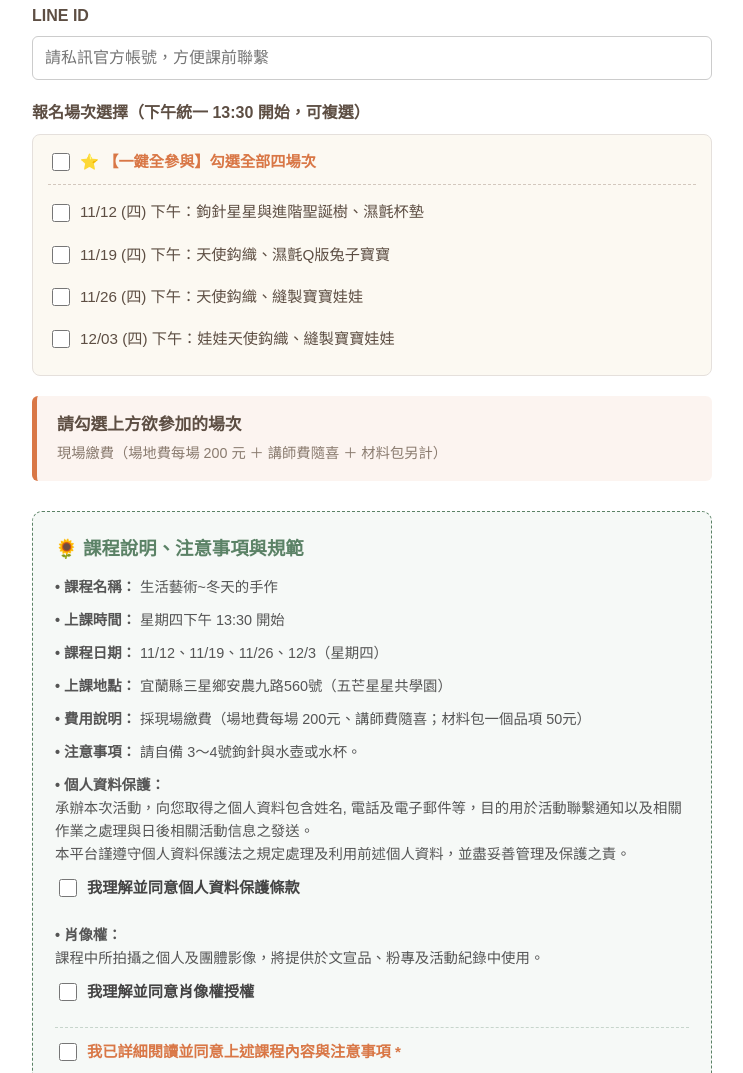
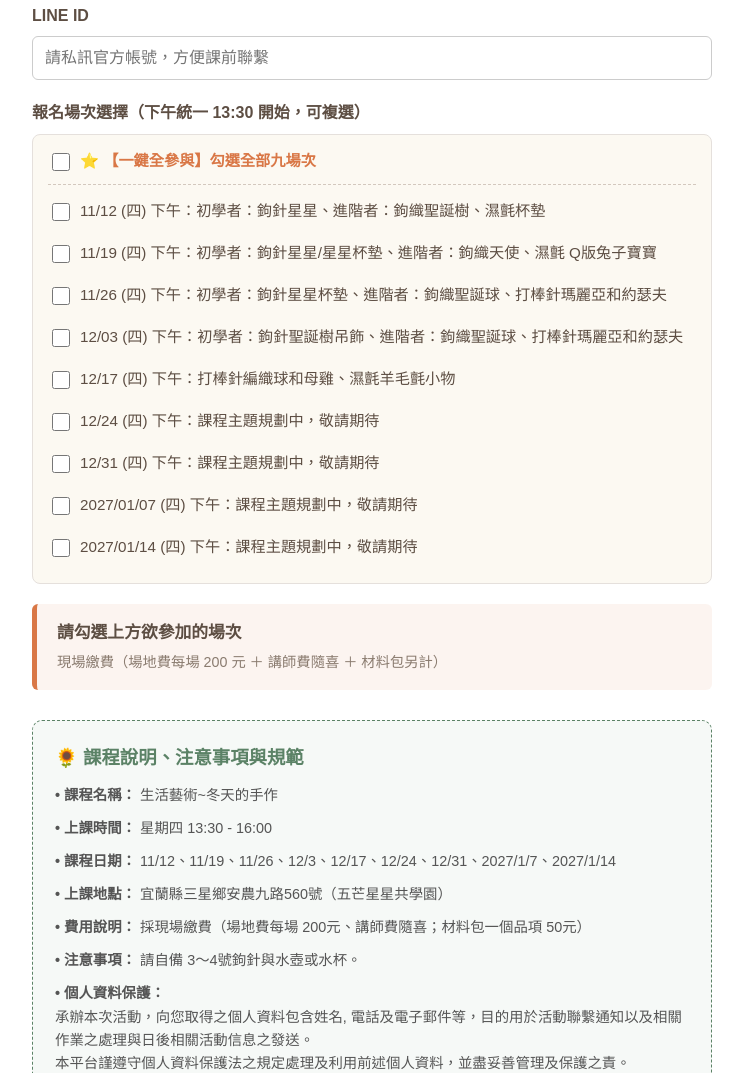
Before and after one commit to joyce20330-lab/waldorf-association, a plain HTML site: page craft-register.html in a window 1280 px wide. Shown: the part 461-1534 px from the top of the page, without its empty margins (268-1011 px from the left). Drawn offline with Linux system fonts and the light colour scheme.

Commit message:
Update craft-register.html

```diff
--- a/craft-register.html
+++ b/craft-register.html
@@ -28,17 +28,20 @@
         }
         .checkbox-item {
             display: flex;
-            align-items: center;
+            align-items: flex-start;
             cursor: pointer;
             font-size: 0.95em;
             color: #5d4e43;
             font-weight: 500;
+            line-height: 1.5;
         }
         .checkbox-item input[type="checkbox"] {
             width: 18px;
             height: 18px;
             cursor: pointer;
             margin-right: 10px;
+            margin-top: 3px;
+            flex-shrink: 0;
             accent-color: #d97746;
         }
         .select-all-box {
@@ -128,19 +131,34 @@
                 <label>報名場次選擇（下午統一 13:30 開始，可複選）</label>
                 <div class="checkbox-group">
                     <label class="checkbox-item select-all-box">
-                        <input type="checkbox" id="selectAll"> ⭐ 【一鍵全參與】勾選全部四場次
+                        <input type="checkbox" id="selectAll"> ⭐ 【一鍵全參與】勾選全部九場次
                     </label>
                     <label class="checkbox-item">
-                        <input type="checkbox" name="session" value="11/12 (四) 下午：鉤針星星與進階聖誕樹、濕氈杯墊"> 11/12 (四) 下午：鉤針星星與進階聖誕樹、濕氈杯墊
+                        <input type="checkbox" name="session" value="11/12 (四) 下午：初學者：鉤針星星、進階者：鉤織聖誕樹、濕氈杯墊"> 11/12 (四) 下午：初學者：鉤針星星、進階者：鉤織聖誕樹、濕氈杯墊
                     </label>
                     <label class="checkbox-item">
-                        <input type="checkbox" name="session" value="11/19 (四) 下午：天使鈎織、濕氈Q版兔子寶寶"> 11/19 (四) 下午：天使鈎織、濕氈Q版兔子寶寶
+                        <input type="checkbox" name="session" value="11/19 (四) 下午：初學者：鉤針星星/星星杯墊、進階者：鉤織天使、濕氈 Q版兔子寶寶"> 11/19 (四) 下午：初學者：鉤針星星/星星杯墊、進階者：鉤織天使、濕氈 Q版兔子寶寶
                     </label>
                     <label class="checkbox-item">
-                        <input type="checkbox" name="session" value="11/26 (四) 下午：天使鈎織、縫製寶寶娃娃"> 11/26 (四) 下午：天使鈎織、縫製寶寶娃娃
+                        <input type="checkbox" name="session" value="11/26 (四) 下午：初學者：鉤針星星杯墊、進階者：鉤織聖誕球、打棒針瑪麗亞和約瑟夫"> 11/26 (四) 下午：初學者：鉤針星星杯墊、進階者：鉤織聖誕球、打棒針瑪麗亞和約瑟夫
                     </label>
                     <label class="checkbox-item">
-                        <input type="checkbox" name="session" value="12/03 (四) 下午：娃娃天使鈎織、縫製寶寶娃娃"> 12/03 (四) 下午：娃娃天使鈎織、縫製寶寶娃娃
+                        <input type="checkbox" name="session" value="12/03 (四) 下午：初學者：鉤針聖誕樹吊飾、進階者：鉤織聖誕球、打棒針瑪麗亞和約瑟夫"> 12/03 (四) 下午：初學者：鉤針聖誕樹吊飾、進階者：鉤織聖誕球、打棒針瑪麗亞和約瑟夫
+                    </label>
+                    <label class="checkbox-item">
+                        <input type="checkbox" name="session" value="12/17 (四) 下午：打棒針編織球和母雞、濕氈羊毛氈小物"> 12/17 (四) 下午：打棒針編織球和母雞、濕氈羊毛氈小物
+                    </label>
+                    <label class="checkbox-item">
+                        <input type="checkbox" name="session" value="12/24 (四) 下午：課程主題規劃中，敬請期待"> 12/24 (四) 下午：課程主題規劃中，敬請期待
+                    </label>
+                    <label class="checkbox-item">
+                        <input type="checkbox" name="session" value="12/31 (四) 下午：課程主題規劃中，敬請期待"> 12/31 (四) 下午：課程主題規劃中，敬請期待
+                    </label>
+                    <label class="checkbox-item">
+                        <input type="checkbox" name="session" value="2027/01/07 (四) 下午：課程主題規劃中，敬請期待"> 2027/01/07 (四) 下午：課程主題規劃中，敬請期待
+                    </label>
+                    <label class="checkbox-item">
+                        <input type="checkbox" name="session" value="2027/01/14 (四) 下午：課程主題規劃中，敬請期待"> 2027/01/14 (四) 下午：課程主題規劃中，敬請期待
                     </label>
                 </div>
             </div>
@@ -158,8 +176,8 @@
                 <div class="notice-title">🌻 課程說明、注意事項與規範</div>
                 <div class="notice-content">
                     <p><strong>• 課程名稱：</strong> 生活藝術~冬天的手作</p>
-                    <p><strong>• 上課時間：</strong> 星期四下午 13:30 開始</p>
-                    <p><strong>• 課程日期：</strong> 11/12、11/19、11/26、12/3（星期四）</p>
+                    <p><strong>• 上課時間：</strong> 星期四 13:30 - 16:00</p>
+                    <p><strong>• 課程日期：</strong> 11/12、11/19、11/26、12/3、12/17、12/24、12/31、2027/1/7、2027/1/14</p>
                     <p><strong>• 上課地點：</strong> 宜蘭縣三星鄉安農九路560號（五芒星星共學園）</p>
                     <p><strong>• 費用說明：</strong> 採現場繳費（場地費每場 200元、講師費隨喜；材料包一個品項 50元）</p>
                     <p><strong>• 注意事項：</strong> 請自備 3～4號鉤針與水壺或水杯。</p>
```
